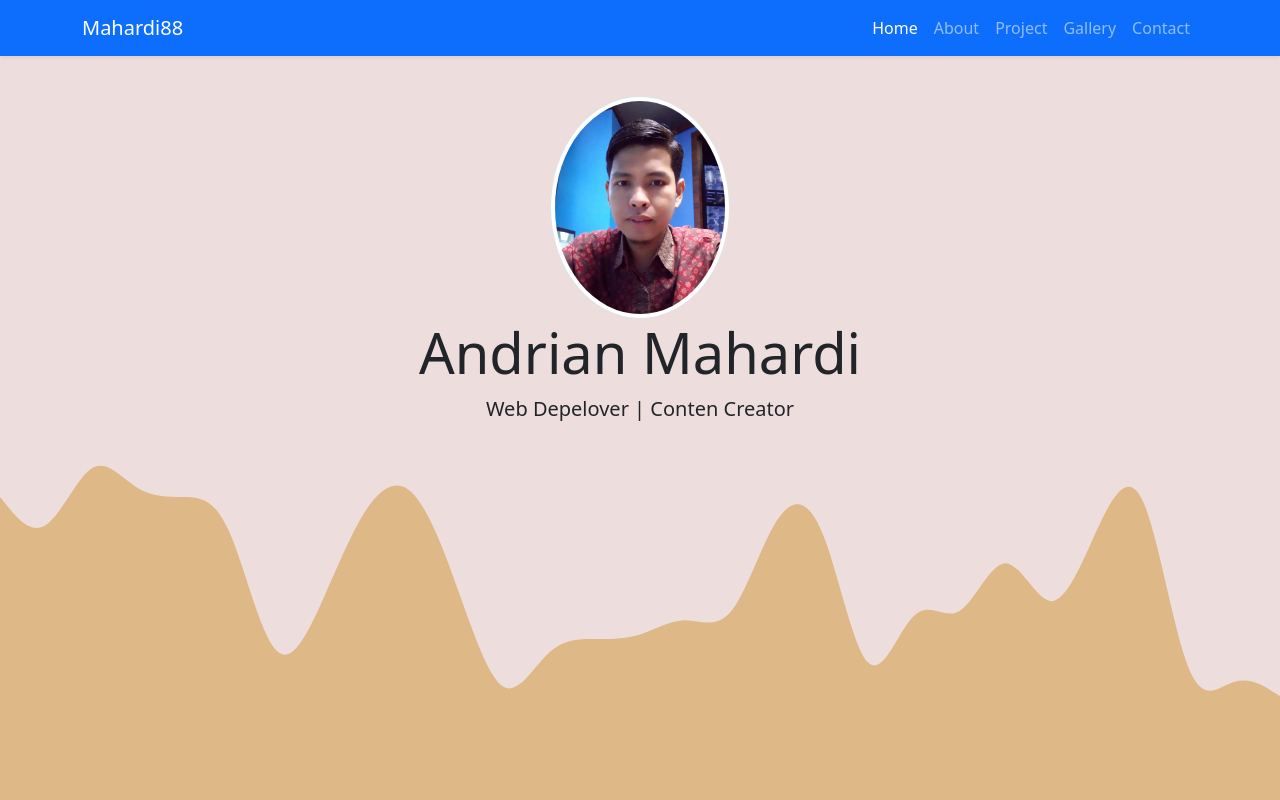
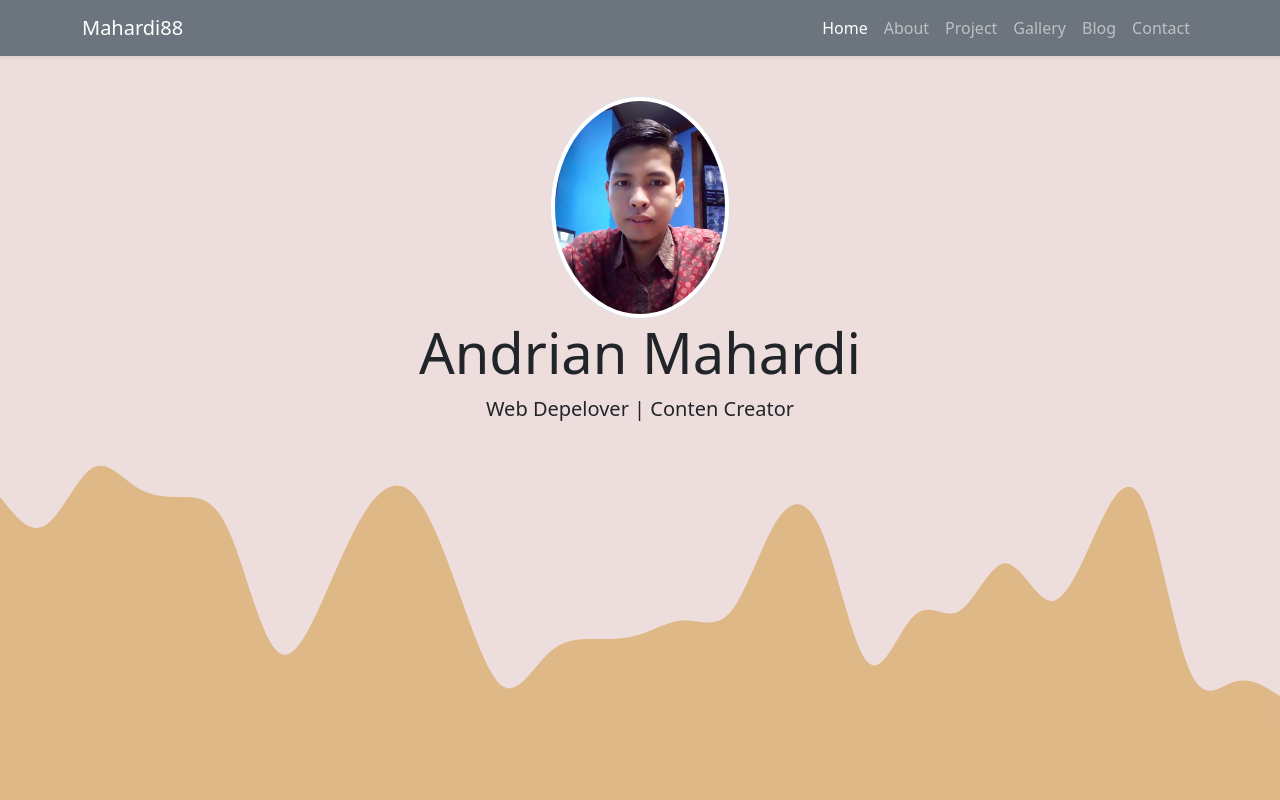
Before and after one commit to andrianmahardi/ngobar27, a plain HTML site: page index.html in a window 1280 px wide. Shown: the top 800 px of the page. Drawn offline with nearby package versions, Linux system fonts and the light colour scheme.

Commit message:
mengubah warna navbar menjadi secondary

```diff
--- a/index.html
+++ b/index.html
@@ -7,6 +7,7 @@
 
     <!-- Bootstrap CSS -->
     <link href="https://cdn.jsdelivr.net/npm/bootstrap@5.1.0/dist/css/bootstrap.min.css" rel="stylesheet" integrity="sha384-KyZXEAg3QhqLMpG8r+8fhAXLRk2vvoC2f3B09zVXn8CA5QIVfZOJ3BCsw2P0p/We" crossorigin="anonymous">
+
 
     <!-- Aos -->
     <link rel="stylesheet" href="https://unpkg.com/aos@next/dist/aos.css" />
@@ -25,7 +26,7 @@
 
 
     <!-- Navbar -->
-    <nav class="navbar navbar-expand-lg navbar-dark bg-primary shadow-sm fixed-top">
+    <nav class="navbar navbar-expand-lg navbar-dark bg-secondary shadow-sm fixed-top">
         <div class="container">
           <a class="navbar-brand" href="">Mahardi88</a>
           <button class="navbar-toggler" type="button" data-bs-toggle="collapse" data-bs-target="#navbarNav" aria-controls="navbarNav" aria-expanded="false" aria-label="Toggle navigation">
@@ -44,6 +45,9 @@
               </li>
               <li class="nav-item">
                 <a class="nav-link" href="#gallery">Gallery</a>
+              </li>
+              <li class="nav-item">
+                <a class="nav-link" href="">Blog</a>
               </li>
               <li class="nav-item">
                 <a class="nav-link" href="#contact">Contact</a>
--- a/style.css
+++ b/style.css
@@ -19,7 +19,7 @@ section {
   padding-top: 5rem;
 }
 
-.galleri-img {
+.gallery-img {
   width: 100%;
 }
 
```
